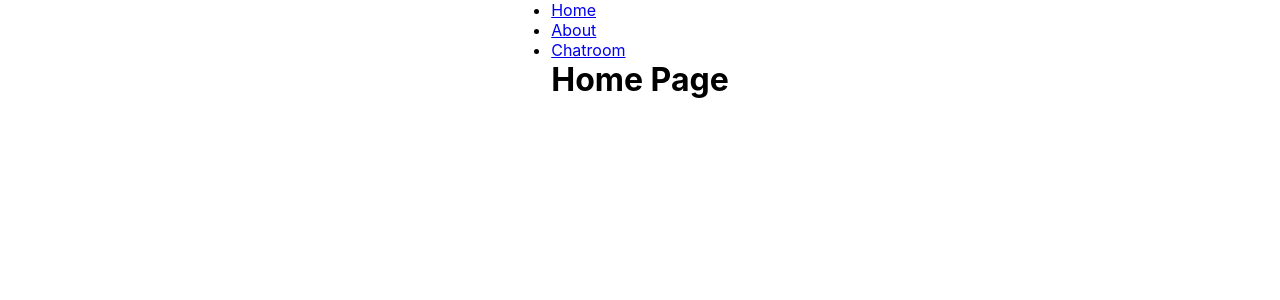
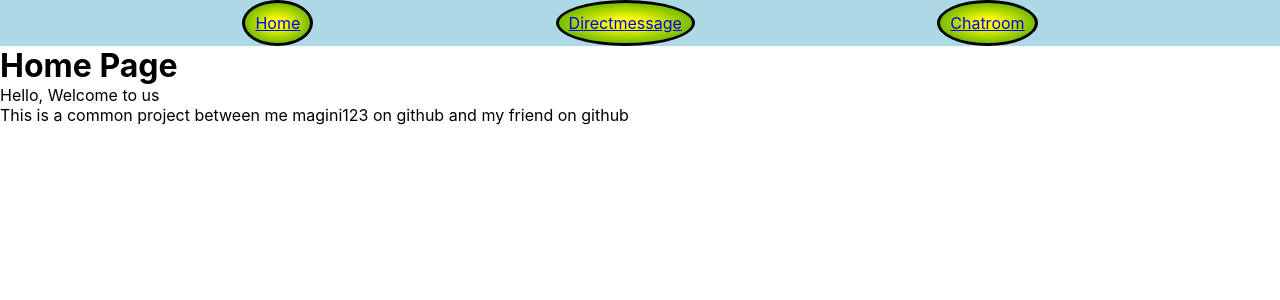
Before and after one commit to magini123/chatblog, a React (Create React App) app in the folder chatblog/: page / in a window 1280 px wide. Shown: the top 300 px of the page. Built offline with nearby package versions, Linux system fonts and the light colour scheme; no server answers.

Commit message:
added styling v1
added some awfull styling and small changes

```diff
--- a/chatblog/src/About.js
+++ /dev/null
@@ -1,5 +0,0 @@
-function About() {
-    return <h1>About Page</h1>;
-  }
-
-  export default About;
--- a/chatblog/src/App.css
+++ b/chatblog/src/App.css
@@ -18,9 +18,7 @@ body {
   display: flex;
 }
 
-.name-input {
 
-}
 
 .message li{
   list-style: none;
@@ -45,3 +43,14 @@ body {
   width: 80px;
   padding: 1px;
 }
+
+.navbar>li {
+  padding: 10px;
+
+  border-style: solid;
+  border-width: 3px;
+  border-color: black;
+  border-radius: 50%;
+  background-image: radial-gradient( yellow 15%, green 120%);
+  background-clip: border-box;
+}
--- a/chatblog/src/App.js
+++ b/chatblog/src/App.js
@@ -1,8 +1,9 @@
 import React from "react";
 import { BrowserRouter as Router, Routes, Route, Link } from "react-router-dom";
 import Home from './Home';
-import About from './About';
+import Directmessage from './Directmessage';
 import Chatroom from './chatroom';
+import './App.css';
 // ... import other pages
 
 function App() {
@@ -10,25 +11,26 @@ function App() {
     <Router>
       <div>
         <nav>
-          <ul>
+          <ul className="navbar" style={{width:"100vw", display:"flex", alignContent:"center", justifyContent:"space-evenly", justifyItems:"center", backgroundColor:"lightblue", listStyleType:"none"}}>
             <li>
               <Link to="/">Home</Link>
             </li>
             <li>
-              <Link to="/about">About</Link>
+              <Link to="/directmessage">Directmessage</Link>
             </li>
             <li>
               <Link to="/chatroom">Chatroom</Link>
             </li>
-            {/* ... other links */}
+
           </ul>
+
         </nav>
 
         {/* A <Routes> looks through its children <Route>s and
             renders the first one that matches the current URL. */}
         <Routes>
           <Route path="/" element={<Home />} />
-          <Route path="/about" element={<About />} />
+          <Route path="/directmessage" element={<Directmessage />} />
           <Route path="/chatroom" element={<Chatroom />} />
           {/* ... other routes */}
         </Routes>
--- /dev/null
+++ b/chatblog/src/Directmessage.js
@@ -0,0 +1,7 @@
+function About() {
+    return <div>
+        <h1>About Page</h1>
+        </div>
+  }
+
+  export default About;
--- a/chatblog/src/Home.js
+++ b/chatblog/src/Home.js
@@ -1,5 +1,9 @@
 function Home() {
-    return <h1>Home Page</h1>;
+    return <div>
+        <h1>Home Page</h1>
+        <p>Hello, Welcome to us</p>
+        <p>This is a common project between me magini123 on github and my friend on github</p>
+        </div>
   }
 
   export default Home;
--- /dev/null
+++ b/chatblog/src/chatroom.css
@@ -0,0 +1,12 @@
+.message-container {
+    padding-left: 10px;
+    list-style-type: none;
+}
+
+.message-container>li {
+    border: 10px;
+}
+
+.username {
+    padding-left: 20px;
+}
--- a/chatblog/src/chatroom.js
+++ b/chatblog/src/chatroom.js
@@ -2,6 +2,7 @@ import React, { useEffect, useState } from 'react';
 import './App.css';
 import io from 'socket.io-client';
 import moment from 'moment';
+import './chatroom.css'
 
 // kobler til server
 const socket = io('http://localhost:8080');
```
